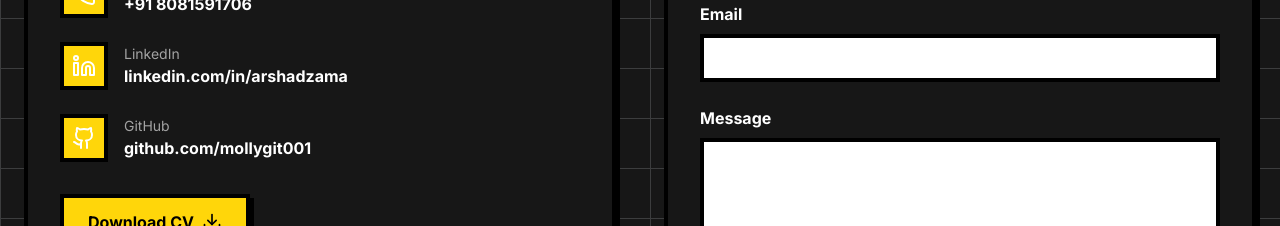
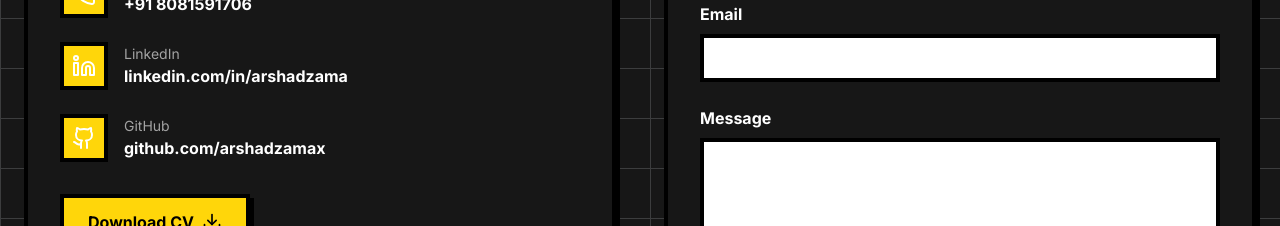
Before and after one commit to Mollygit001/arshadzama, a React (Vite) app: page / in a window 1280 px wide. Shown: the part 10940-11166 px from the top of the page. Built offline with nearby package versions, Linux system fonts and the light colour scheme.

Commit message:
Update GitHub links in ContactSection, Footer, and ProjectsSection to reflect new username

```diff
--- a/src/components/ContactSection.jsx
+++ b/src/components/ContactSection.jsx
@@ -71,7 +71,7 @@ const ContactSection = () => {
     {
       id: 4,
       type: "GitHub",
-      value: "github.com/mollygit001",
+      value: "github.com/arshadzamax",
       icon: (
         <svg
           xmlns="http://www.w3.org/2000/svg"
--- a/src/components/Footer.jsx
+++ b/src/components/Footer.jsx
@@ -44,7 +44,7 @@ const Footer = () => {
                 <circle cx="4" cy="4" r="2"></circle>
               </svg>
             </a>
-            <a href="https://github.com/mollygit001" className="w-10 h-10 border-2 border-black bg-background hover:bg-[#333333] transition-colors flex items-center justify-center mx-2">
+            <a href="https://github.com/arshadzanax" className="w-10 h-10 border-2 border-black bg-background hover:bg-[#333333] transition-colors flex items-center justify-center mx-2">
               <svg
                 xmlns="http://www.w3.org/2000/svg"
                 width="20"
--- a/src/components/ProjectsSection.jsx
+++ b/src/components/ProjectsSection.jsx
@@ -22,7 +22,7 @@ const ProjectsSection = () => {
         "Concurrency",
         "HTTP",
       ],
-      githubUrl: "https://github.com/Mollygit001/blitz_load",
+      githubUrl: "https://github.com/arshadzamax/blitz_load",
     },
     {
       id: 2,
@@ -33,7 +33,7 @@ const ProjectsSection = () => {
       longDescription:
         "Affiliate++ is a full-stack MERN application that enables users to manage, add, and update affiliate links through a secure dashboard. The system implements JWT-based authentication with role-based access control (Admin/User), ensuring secure session handling. Razorpay payment integration allows users to initiate and track transactions with real-time callbacks, reducing payment failures by 20%.",
       tech: ["React", "Node.js", "Express", "MongoDB", "JWT", "Razorpay API"],
-      githubUrl: "https://github.com/Mollygit001/Summer-MERN",
+      githubUrl: "https://github.com/arshadzamax/affiliate",
     },
     {
       id: 3,
@@ -52,7 +52,7 @@ const ProjectsSection = () => {
         "Web3",
         "Ethereum",
       ],
-      githubUrl: "https://github.com/mollygit001/chainFund",
+      githubUrl: "https://github.com/arshadzamax/chainFund",
       liveUrl: "https://defundchain.vercel.app",
     },
     {
@@ -70,7 +70,7 @@ const ProjectsSection = () => {
         "React Router",
         "Context API",
       ],
-      githubUrl: "https://github.com/Mollygit001/SpiceHaven",
+      githubUrl: "https://github.com/arshadzamax/SpiceHaven",
       liveUrl: "https://spice-haven.vercel.app/",
     },
     {
@@ -82,7 +82,7 @@ const ProjectsSection = () => {
       longDescription:
         "W2B PDF is a React-based web application that allows users to upload PDF files and automatically convert them into a dark-mode optimized view by inverting background and text colors. Built using PDF.js, the project improves readability during prolonged reading sessions and reduces eye strain, especially in low-light environments.",
       tech: ["React", "JavaScript", "PDF.js", "HTML5", "CSS3"],
-      githubUrl: "https://github.com/Mollygit001/w2bpdfs",
+      githubUrl: "https://github.com/arshadzamax/w2bpdfs",
       liveUrl: "https://w2bpdfs.vercel.app/",
     },
 
```
